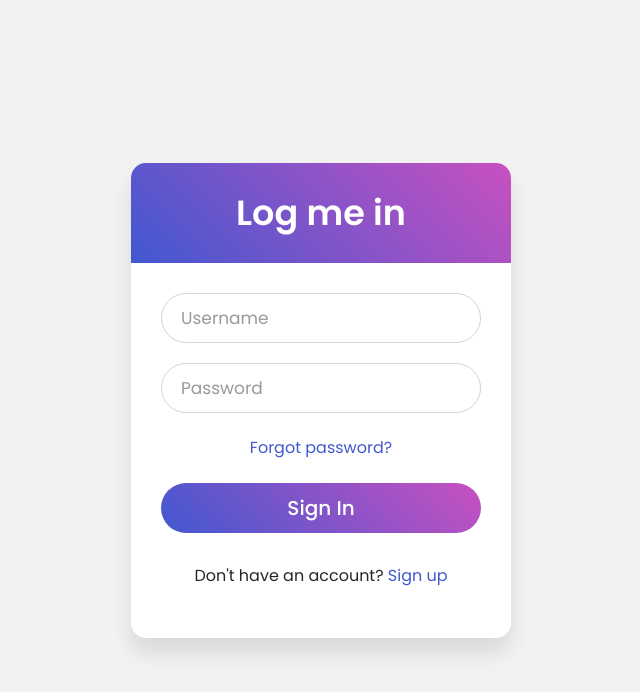
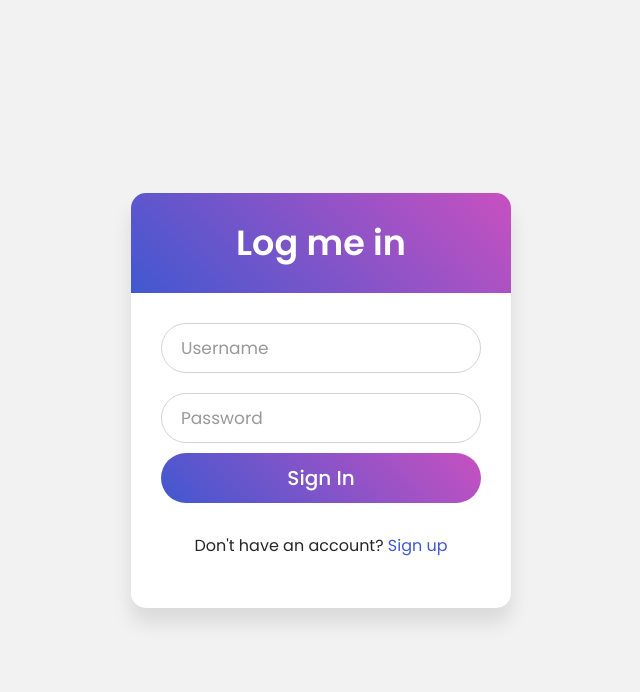
Before and after one commit to Amabellzq/SSD-Team-25, a Flask app: page /login in a window 1280 px wide. Shown: the top 692 px of the page, without its empty margins (319-959 px from the left). Run offline with Flask 3, Linux system fonts and the light colour scheme; parts of the project's set-up code (start-up, migrations or seed data) failed here and were passed over; some libraries are stand-ins or nearby versions.

Commit message:
remove forget pw

```diff
--- a/webapp/templates/login.html
+++ b/webapp/templates/login.html
@@ -76,11 +76,6 @@
                 {% endif %}
             {% endwith %}
 
-            <div class="content">
-                <div class="pass-link">
-                    <a href="{{ url_for('main.forgetPass') }}">Forgot password?</a>
-                </div>
-            </div>
             <div class="field">
                 {{ form.submit(class="btn btn-primary") }}
             </div>
```
